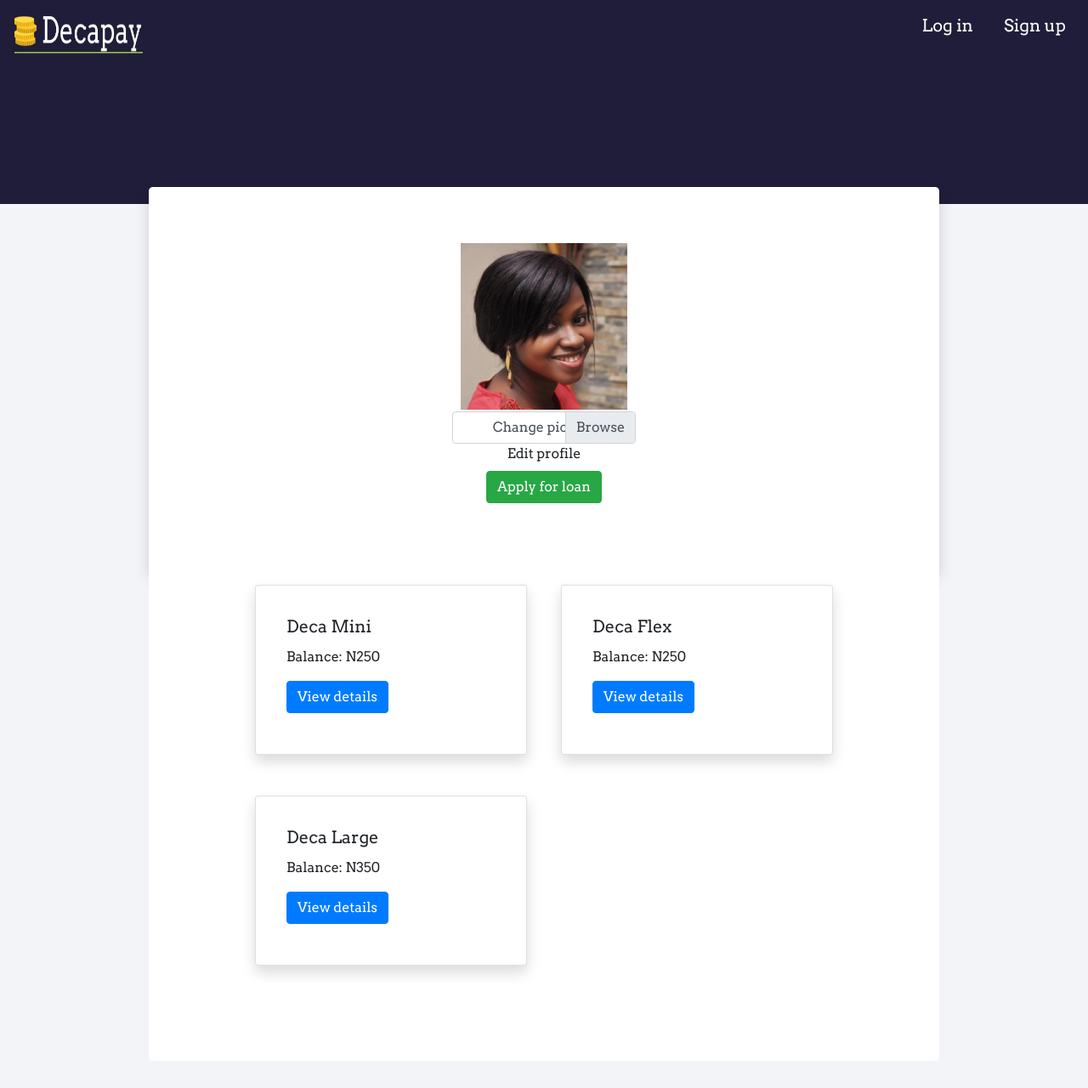
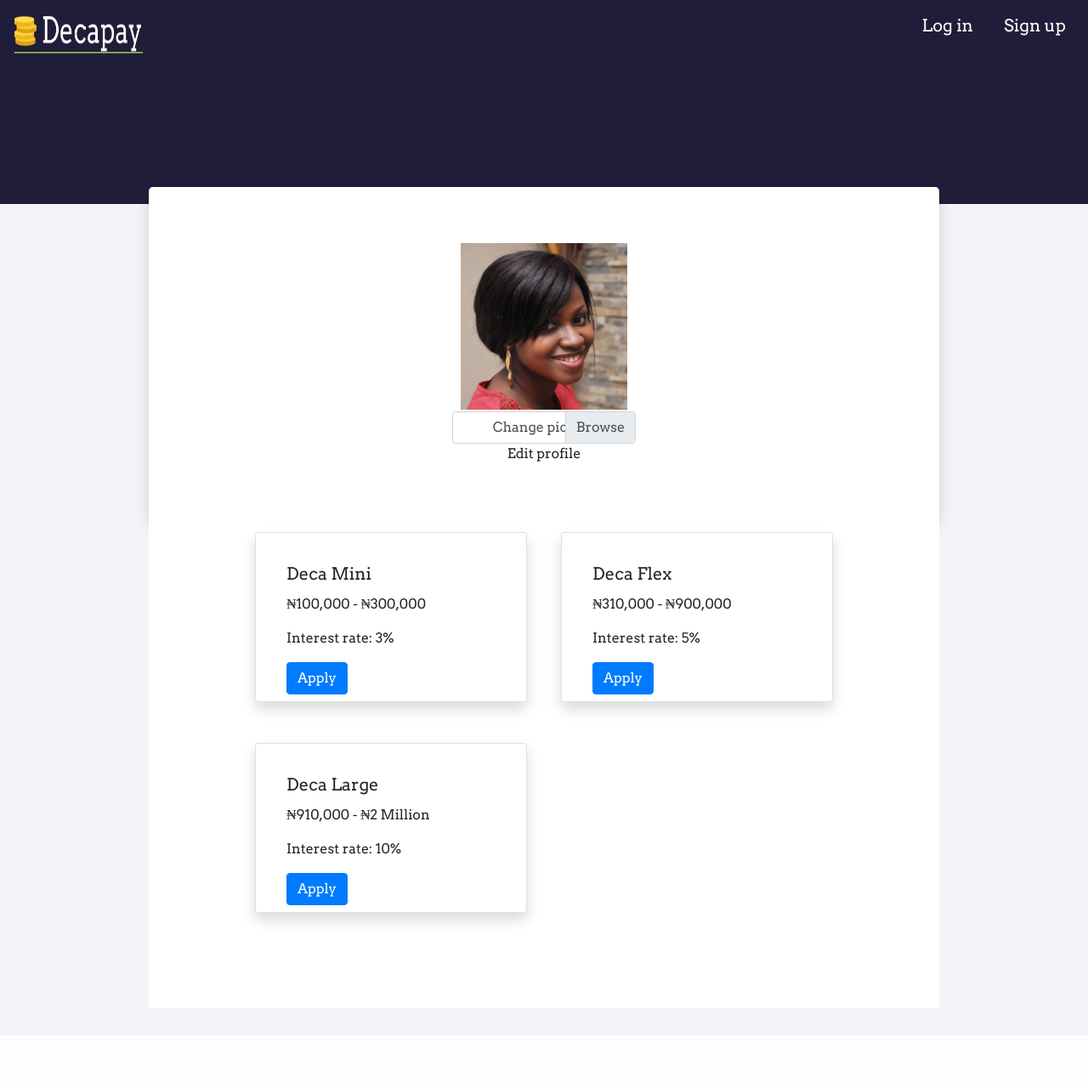
Before and after one commit to lesijay/decapay, a Flask app: page /profile in a window 1280 px wide. Shown: the whole page at 85% size. After the commit the page ends 1085 px from the top, so only its background shows below. Run offline with Flask 2, Linux system fonts and the light colour scheme; some libraries are stand-ins or nearby versions.

Commit message:
edit loan tags on profile and link to app.py

```diff
--- a/app.py
+++ b/app.py
@@ -1,6 +1,7 @@
 from flask import Flask, flash, jsonify, redirect, render_template, request, session
 # from flask_session import Session
 from cs50 import SQL
+from helpers import naira
 
 app = Flask(__name__)
 
@@ -20,8 +21,8 @@ db = SQL("sqlite:///decapay.db")
 
 @app.route('/')
 def index():
-    k = db.execute("SELECT * FROM users ")
-    print(k)
+    # k = db.execute("SELECT * FROM users ")
+    # print(k)
     print("joel test")
     return render_template("index.html")
 
@@ -33,9 +34,12 @@ def login():
 def register():
     return render_template("register.html")
 
-@app.route('/create')
+@app.route('/create', methods=["GET", "POST"])
 def create():
-    return render_template("create.html")
+    if request.method=="GET":
+        loantype = request.args.get("loantype")
+        print(loantype)
+        return render_template("create.html")
 
 @app.route('/payment')
 def payment():
--- a/templates/profile.html
+++ b/templates/profile.html
@@ -19,31 +19,34 @@ main %}
       >
       <a href="#"><label>Edit profile</label></a
       ><br />
-      <button type="button" class="btn btn-success mb-5">
+      <!-- <button type="button" class="btn btn-success mb-5">
         <a href="/create">Apply for loan</a>
-      </button>
+      </button> -->
     </div>
   </div>
   <div id="content" class="jumbotron ">
     <div class="card shadow p-3 mb-5 bg-white rounded" style="width: 20rem;">
       <div class="card-body">
         <h5 class="card-title">Deca Mini</h5>
-        <p class="card-text">Balance: N250</p>
-        <a href="#" class="btn btn-primary">View details</a>
+        <p class="card-text">₦100,000 - ₦300,000</p>
+        <p class="card-text">Interest rate: 3%</p>
+        <a href="/create?loantype=decamini" class="btn btn-primary">Apply</a>
       </div>
     </div>
     <div class="card shadow p-3 mb-5 bg-white rounded" style="width: 20rem;">
       <div class="card-body">
         <h5 class="card-title">Deca Flex</h5>
-        <p class="card-text">Balance: N250</p>
-        <a href="#" class="btn btn-primary">View details</a>
+        <p class="card-text">₦310,000 - ₦900,000</p>
+        <p class="card-text">Interest rate: 5%</p>
+        <a href="/create?loantype=decaflex" class="btn btn-primary">Apply</a>
       </div>
     </div>
     <div class="card shadow p-3 mb-5 bg-white rounded" style="width: 20rem;">
       <div class="card-body">
         <h5 class="card-title">Deca Large</h5>
-        <p class="card-text">Balance: N350</p>
-        <a href="#" class="btn btn-primary">View details</a>
+        <p class="card-text">₦910,000 - ₦2 Million</p>
+        <p class="card-text">Interest rate: 10%</p>
+        <a href="/create?loantype=decalarge" class="btn btn-primary">Apply</a>
       </div>
     </div>
   </div>
```
